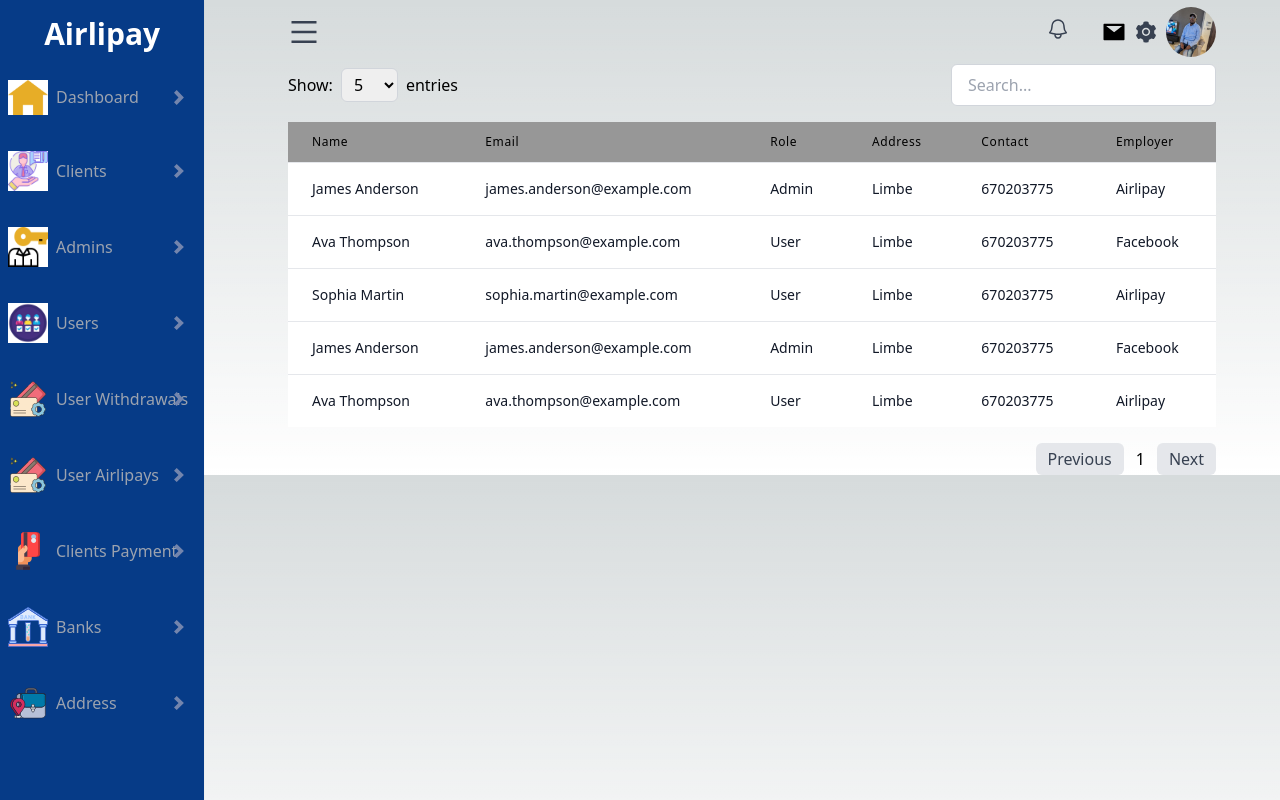
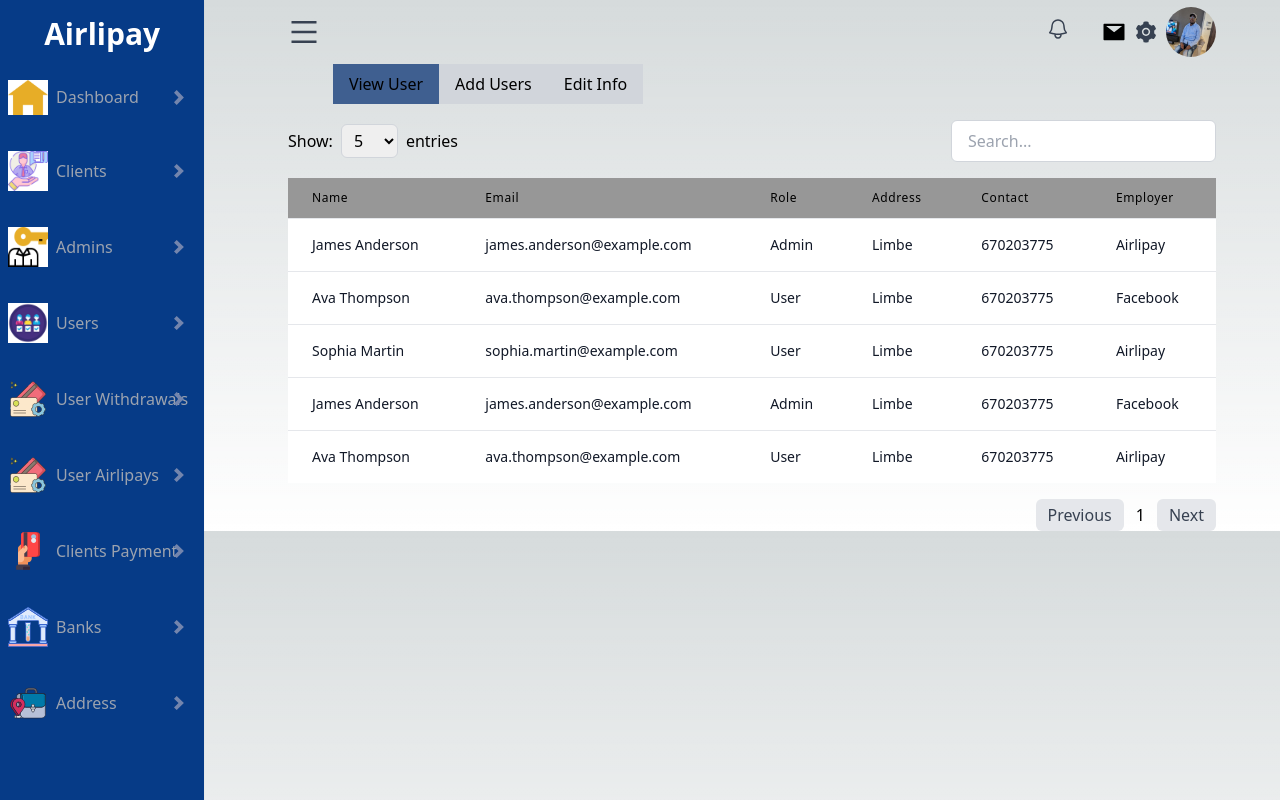
Before and after one commit to techarcgram-org/AirlipayDashboard, a Next.js app: page /users in a window 1280 px wide. Built offline with nearby package versions, Linux system fonts and the light colour scheme.

Commit message:
added a tab functionality in the users page

```diff
--- a/src/app/constant/data.js
+++ b/src/app/constant/data.js
@@ -251,9 +251,20 @@ const usersTable = [
   },
 ];
 
+const columns = [
+  { id: "name", header: "Name", field: "name" },
+  { id: "email", header: "Email", field: "email" },
+  { id: "role", header: "Role", field: "role" },
+  { id: "address", header: "Address", field: "address" },
+  { id: "contact", header: "Contact", field: "contact" },
+  { id: "employer", header: "Employer", field: "employer" },
+  // Add more column objects as needed
+];
+
 const data = {
   sidebarData,
-  usersTable
+  usersTable,
+  columns
 }
 
 export default data
--- /dev/null
+++ b/src/app/users/addUser/page.jsx
@@ -0,0 +1,10 @@
+
+import React from 'react'
+
+const page = () => {
+  return (
+    <div>page</div>
+  )
+}
+
+export default page
--- a/src/app/users/page.jsx
+++ b/src/app/users/page.jsx
@@ -1,26 +1,61 @@
-"use client";
-import React from "react";
+'use client'
+
+import React, { useState } from "react";
 import { Table } from "../components";
 import data from "../constant/data";
 
+const Page = () => {
+  const [activeTab, setActiveTab] = useState("Tab1");
 
+  const handleTabClick = (tab) => {
+    setActiveTab(tab);
+  };
 
-const columns = [
-  { id: "name", header: "Name", field: "name" },
-  { id: "email", header: "Email", field: "email" },
-  { id: "role", header: "Role", field: "role" },
-  { id: "address", header: "Address", field: "address" },
-  { id: "contact", header: "Contact", field: "contact" },
-  { id: "employer", header: "Employer", field: "employer" },
-  // Add more column objects as needed
-];
-
-const page = () => {
   return (
-    <div >
-      <Table users={data.usersTable} columns={columns} />
+    <div>
+      <div className="flex justify-center w-[400px] mb-4">
+        <button
+          className={`px-4 py-2 ${
+            activeTab === "Tab1" ? "bg-[#3F5F90] text-black" : "bg-gray-300"
+          }`}
+          onClick={() => handleTabClick("Tab1")}
+        >
+          View User
+        </button>
+        <button
+          className={`px-4 py-2 ${
+            activeTab === "Tab2" ? "bg-[#3F5F90] text-black" : "bg-gray-300"
+          }`}
+          onClick={() => handleTabClick("Tab2")}
+        >
+          Add Users
+        </button>
+        <button
+          className={`px-4 py-2 ${
+            activeTab === "Tab3" ? "bg-[#3F5F90] text-black" : "bg-gray-300"
+          }`}
+          onClick={() => handleTabClick("Tab3")}
+        >
+          Edit Info
+        </button>
+      </div>
+      {activeTab === "Tab1" && (
+        <Table users={data.usersTable} columns={data.columns} />
+      )}
+      {activeTab === "Tab2" && (
+        // <Table users={data.usersTable2} columns={data.columns2} />
+        <h1>
+          Lorem, ipsum dolor sit amet consectetur adipisicing elit. Deserunt, ipsam aliquid autem accusamus consectetur impedit minima odio laudantium? Quo, voluptas.
+        </h1>
+      )}
+      {activeTab === "Tab3" && (
+        // <Table users={data.usersTable3} columns={data.columns3} />
+        <h1>
+          Lorem ipsum dolor sit amet consectetur adipisicing elit. Inventore totam nisi reprehenderit aliquid illo possimus eaque, numquam sunt veritatis voluptatum eius.
+        </h1>
+      )}
     </div>
   );
 };
 
-export default page;
+export default Page;
```
